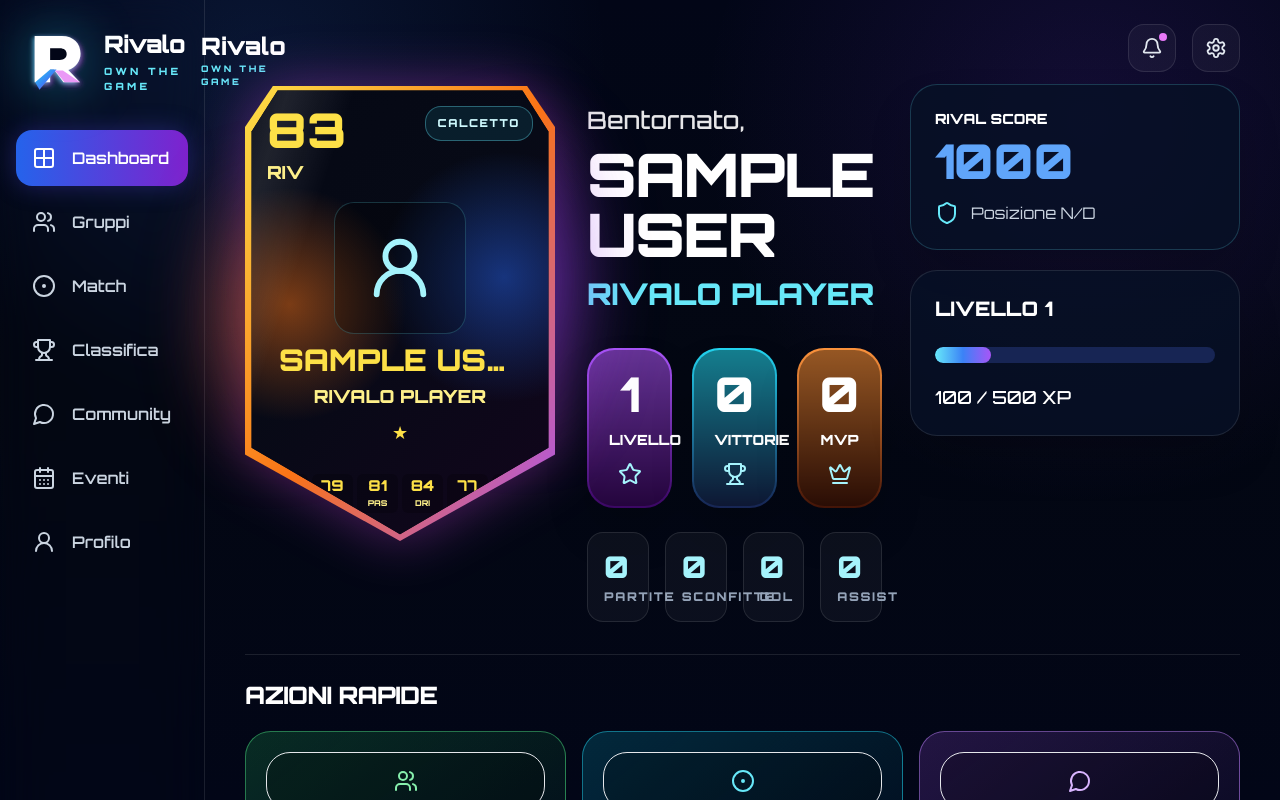
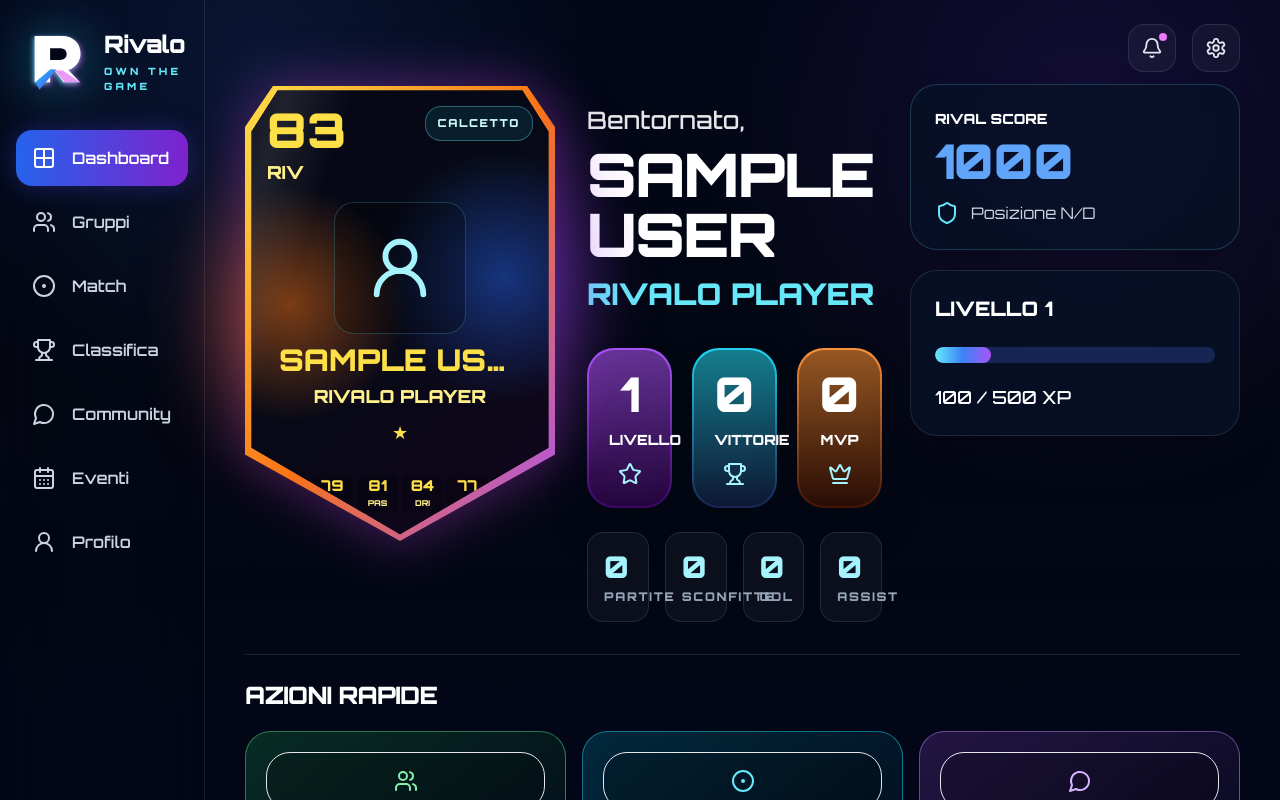
Before and after one commit to RivaloApp/rivalo-app, a Next.js app: page /dashboard in a window 1280 px wide. Shown: the top 800 px of the page. Built offline with nearby package versions, Linux system fonts and the light colour scheme; no server answers; the database is empty; sample sign-in values are in the browser's storage.

Commit message:
remove duplicate logo

```diff
--- a/app/dashboard/page.tsx
+++ b/app/dashboard/page.tsx
@@ -158,14 +158,7 @@ function Sidebar() {
       <Link href="/" className="mb-9 flex items-center gap-4 px-2">
   <LogoMark />
 
-  <div>
-    <div className="text-2xl font-black leading-none text-white">
-      Rivalo
-    </div>
-    <div className="mt-1 text-[9px] font-black tracking-[.28em] text-cyan-300">
-      OWN THE GAME
-    </div>
-  </div>
+
 </Link>
       <div className="space-y-2">
         <SideLink href="/dashboard" icon={<Grid2X2 />} text="Dashboard" active />
```
